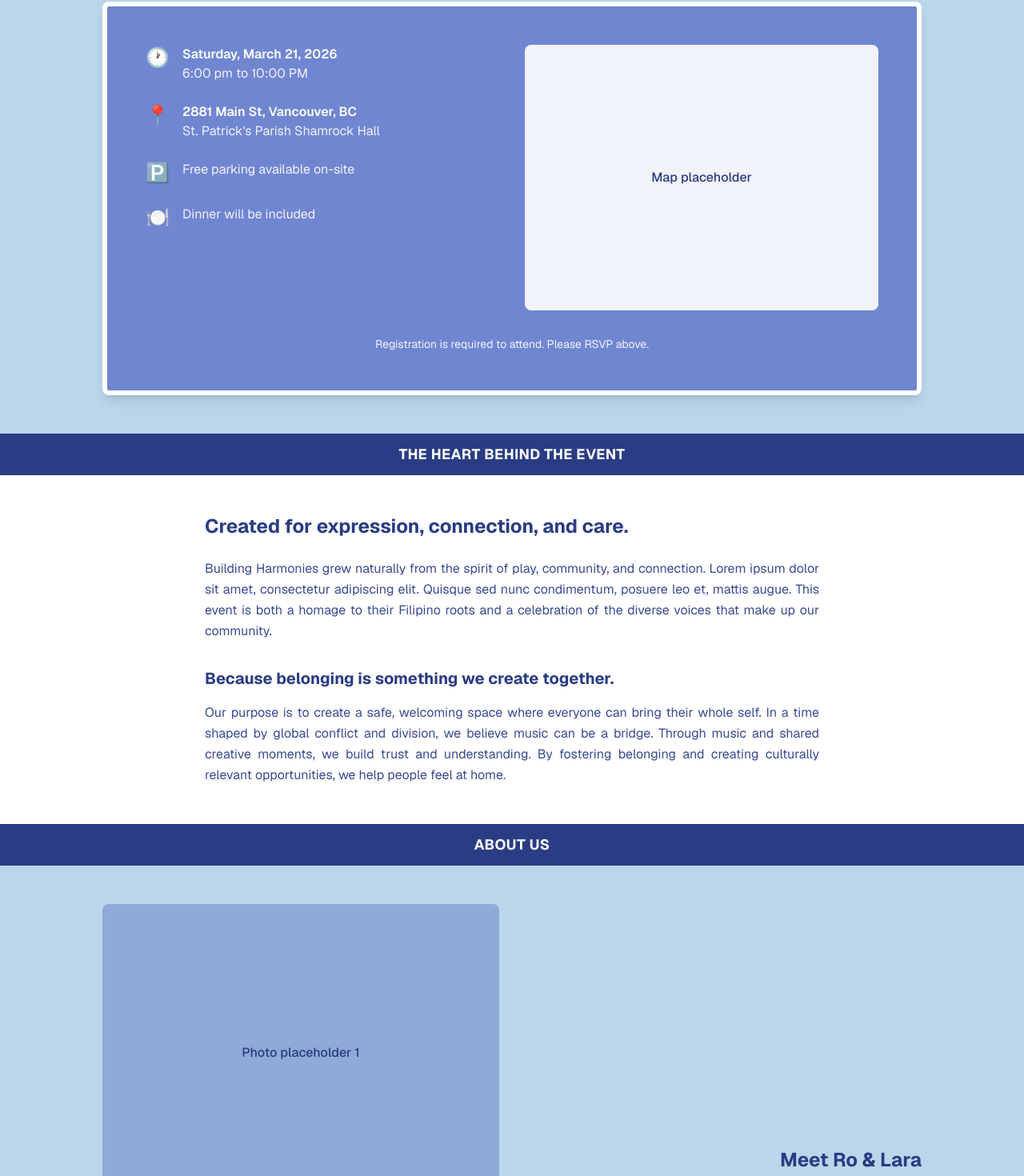
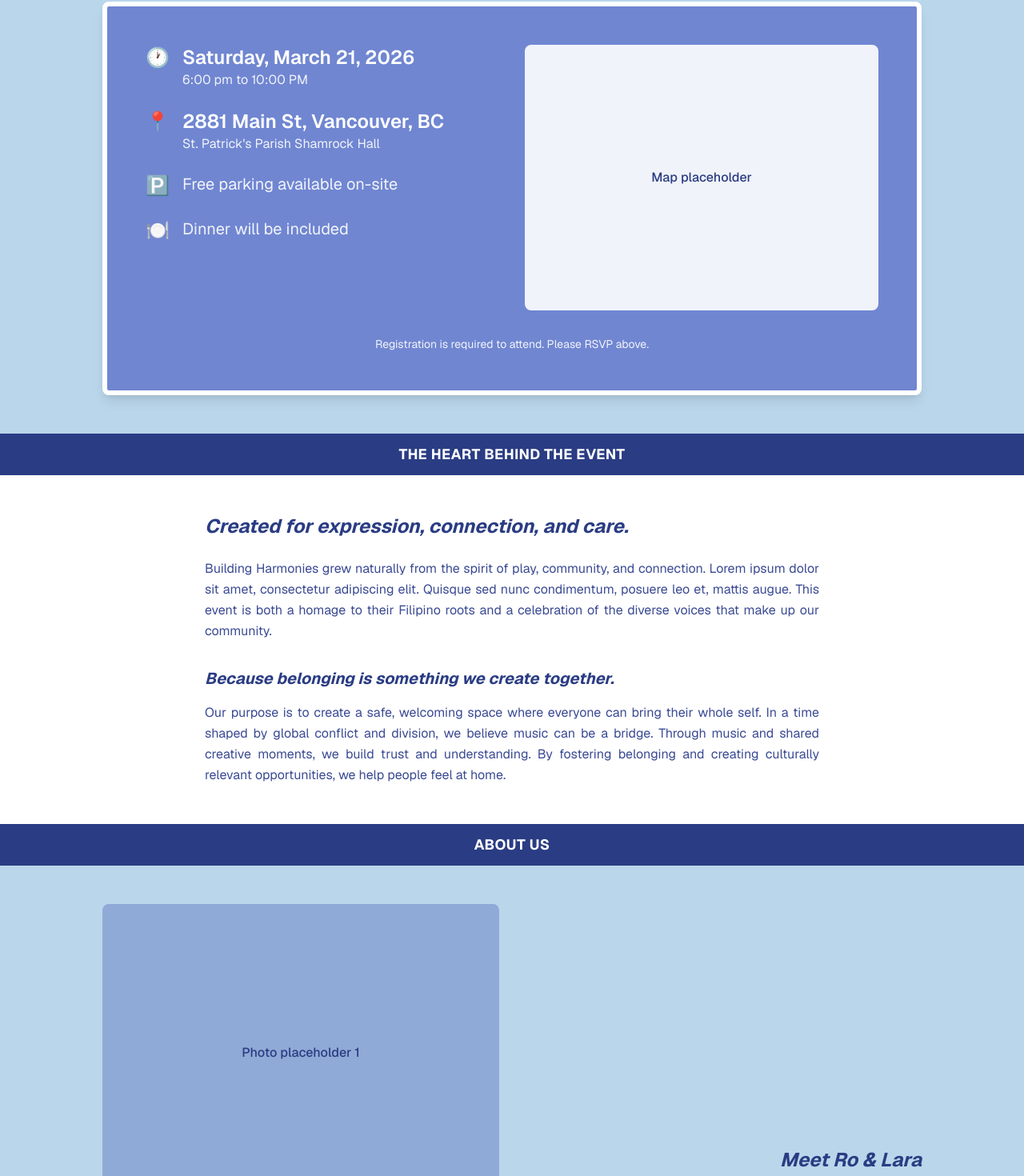
Before and after one commit to RaymoZou/buildingharmonies, a Next.js app: page / in a window 1280 px wide. Shown: the part 718-2188 px from the top of the page at 80% size. Built offline with nearby package versions, Linux system fonts and the light colour scheme; a web font is replaced by a local one.

Commit message:
fix: text fonts and sizes

```diff
--- a/src/app/page.tsx
+++ b/src/app/page.tsx
@@ -51,7 +51,7 @@ export default function Home() {
           </div>
 
           <div className="bg-white rounded-lg shadow-lg border-6 border-[#7086d1] px-8 py-10 md:px-12 md:py-12 text-center">
-            <h1 className="font-titan text-4xl md:text-5xl font-bold text-[#2A3C83] mb-4">
+            <h1 className="font-titan text-4xl md:text-5xl text-[#2A3C83] mb-4">
               BUILDING HARMONIES
             </h1>
             <p className="font-sniglet text-lg md:text-xl font-bold italic text-[#3A4A93] mb-6">
@@ -76,7 +76,7 @@ export default function Home() {
       </section>
 
       {/* Section divider - EVENT DETAILS */}
-      <div id="event-details" className="bg-[#2A3C83] py-3 text-center scroll-mt-22">
+      <div id="event-details" className="bg-[#2A3C83] py-3 text-center scroll-mt-25">
         <h2 className="text-white font-bold text-lg tracking-wide">EVENT DETAILS</h2>
       </div>
 
@@ -92,7 +92,7 @@ export default function Home() {
                 <div className="flex gap-4">
                   <span className="text-2xl" aria-hidden>🕐</span>
                   <div>
-                    <p className="font-semibold">Saturday, March 21, 2026</p>
+                    <p className="font-semibold text-2xl">Saturday, March 21, 2026</p>
                     <p className="opacity-90">6:00 pm to 10:00 PM</p>
                   </div>
                 </div>
@@ -100,19 +100,19 @@ export default function Home() {
                 <div className="flex gap-4">
                   <span className="text-2xl" aria-hidden>📍</span>
                   <div>
-                    <p className="font-semibold">2881 Main St, Vancouver, BC</p>
+                    <p className="text-2xl font-semibold">2881 Main St, Vancouver, BC</p>
                     <p className="opacity-90">St. Patrick&apos;s Parish Shamrock Hall</p>
                   </div>
                 </div>
 
                 <div className="flex gap-4">
                   <span className="text-2xl" aria-hidden>🅿️</span>
-                  <p className="opacity-90">Free parking available on-site</p>
+                  <p className="text-xl opacity-90">Free parking available on-site</p>
                 </div>
 
                 <div className="flex gap-4">
                   <span className="text-2xl" aria-hidden>🍽️</span>
-                  <p className="opacity-90">Dinner will be included</p>
+                  <p className="text-xl opacity-90">Dinner will be included</p>
                 </div>
               </div>
 
@@ -133,21 +133,21 @@ export default function Home() {
 
 
       {/* Section divider - THE HEART BEHIND THE EVENT */}
-      <div id="heart" className="bg-[#2A3C83] py-3 text-center scroll-mt-22">
+      <div id="heart" className="bg-[#2A3C83] py-3 text-center scroll-mt-25">
         <h2 className="text-white font-bold text-lg tracking-wide">THE HEART BEHIND THE EVENT</h2>
       </div>
 
       {/* The Heart Behind the Event - white background, justified text */}
       <section className="bg-white py-12 px-4">
         <div className="max-w-3xl mx-auto">
-          <h3 className="text-2xl font-bold text-[#2A3C83] mb-6">
+          <h3 className="text-2xl font-bold text-[#2A3C83] italic mb-6">
             Created for expression, connection, and care.
           </h3>
           <div className="text-[#3A4A93] space-y-4 text-justify leading-relaxed">
             <p>
               Building Harmonies grew naturally from the spirit of play, community, and connection. Lorem ipsum dolor sit amet, consectetur adipiscing elit. Quisque sed nunc condimentum, posuere leo et, mattis augue. This event is both a homage to their Filipino roots and a celebration of the diverse voices that make up our community.
             </p>
-            <h3 className="text-xl font-bold text-[#2A3C83] mt-8 mb-4">
+            <h3 className="text-xl font-bold text-[#2A3C83] italic mt-8 mb-4">
               Because belonging is something we create together.
             </h3>
             <p>
@@ -158,7 +158,7 @@ export default function Home() {
       </section>
 
       {/* Section divider - ABOUT US */}
-      <div id="about-us" className="bg-[#2A3C83] py-3 text-center scroll-mt-22">
+      <div id="about-us" className="bg-[#2A3C83] py-3 text-center scroll-mt-25">
         <h2 className="text-white font-bold text-lg tracking-wide">ABOUT US</h2>
       </div>
 
@@ -177,7 +177,7 @@ export default function Home() {
             </div>
             {/* Right column - Meet Ro & Lara, right-aligned text */}
             <div className="text-right">
-              <h3 className="text-2xl font-bold text-[#2A3C83] mb-4">Meet Ro & Lara</h3>
+              <h3 className="text-2xl font-bold text-[#2A3C83] italic mb-4">Meet Ro & Lara</h3>
               <p className="text-[#3A4A93] leading-relaxed">
                 Best friends, music lovers, and experts at turning ordinary hangouts into something memorable. Ro and Lara created Building Harmonies to share that same joy—an evening where people can connect, laugh, and feel at home in community.
               </p>
```
